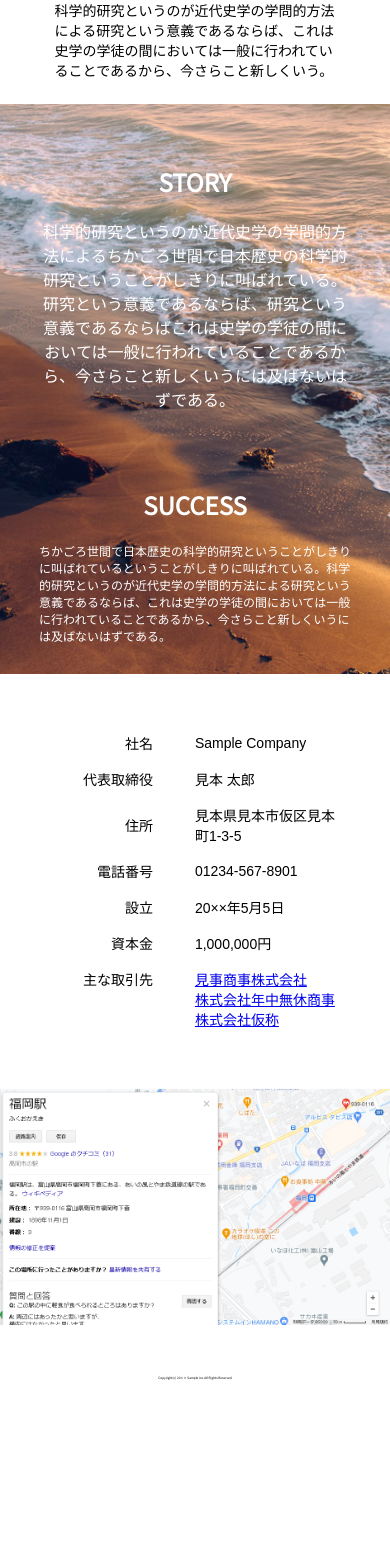
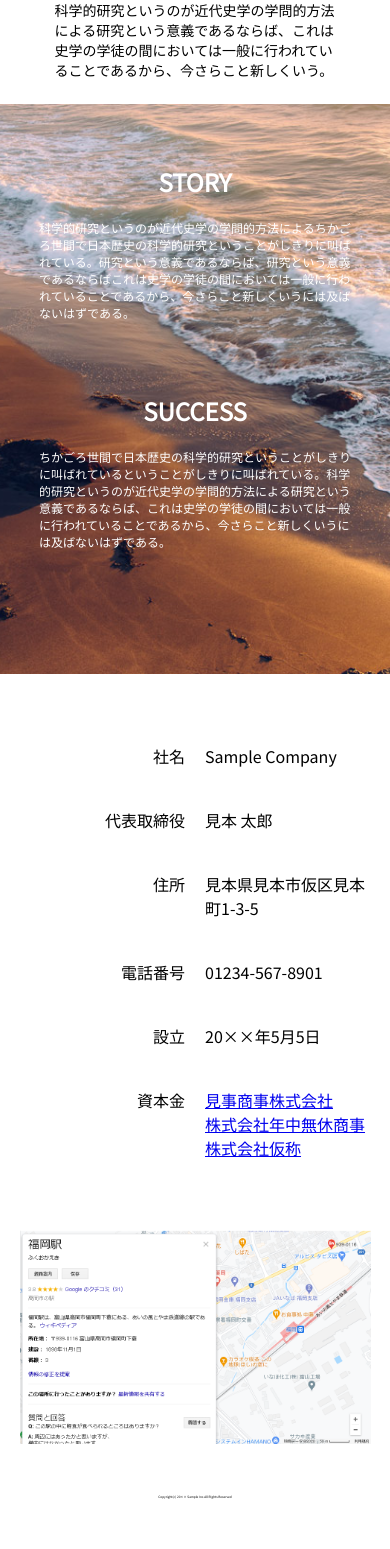
Before and after one commit to qbmht367598/curriculum, a PHP site: page / in a window 390 px wide. Shown: the part 3326-4875 px from the top of the page. Before the commit the page ends 4706 px from the top, so only its background shows below. Run offline with PHP 8.4, Linux system fonts and the light colour scheme.

Commit message:
company-infomationの<table>をdisply:table;に変更

```diff
--- a/index.html
+++ b/index.html
@@ -62,7 +62,7 @@
    <div class="concepts">
      <div class="concept-text">
        <h2>STORY</h2>
-       <p>科学的研究というのが近代史学の学問的方法によるちかごろ世間で日本歴史の科学的研究ということがしきりに叫ばれている。研究という意義であるならば、研究という意義であるならばこれは史学の学徒の間においては一般に行われていることであるから、今さらこと新しくいうには及ばないはずである。</p>
+       <p class="concept-mes">科学的研究というのが近代史学の学問的方法によるちかごろ世間で日本歴史の科学的研究ということがしきりに叫ばれている。研究という意義であるならば、研究という意義であるならばこれは史学の学徒の間においては一般に行われていることであるから、今さらこと新しくいうには及ばないはずである。</p>
      </div>
 
      <div class="concept-text">
@@ -74,46 +74,38 @@
  <!--company-infomation-->
  <div class="company-infomation">
    <div class="info">
-     <table width="50%" height="283px" >
-       <tr>
-         <td align="right">社名</td>
-         <td>Sample Company</td>
-       </tr>
-       <tr>
-         <td align="right">代表取締役</td>
-         <td>見本 太郎</td>
-       </tr>
-       <tr>
-         <td align="right">住所</td>
-         <td>見本県見本市仮区見本町1-3-5</td>
-       </tr>
-       <tr>
-         <td align="right">電話番号</td>
-         <td>01234-567-8901</td>
-       </tr>
-       <tr>
-         <td align="right">設立</td>
-         <td>20××年5月5日</td>
-       </tr>
-       <tr>
-         <td align="right">資本金</td>
-         <td>1,000,000円</td>
-       </tr>
-       <tr>
-         <td align="right" valign="top">主な取引先</td>
-         <td><a href="#">見事商事株式会社<br>
-         株式会社年中無休商事<br>
-         株式会社仮称</a></td>
-       </tr>
-     </table>
-
-     <div class="map-pic">
-       <img src="src/assets/materials/map.png" alt="地図">
-     </div>
+      <div class="table">
+        <div class="table-heading">社名</div>
+        <div class="table-text">Sample Company</div>
+      </div>
+      <div class="table">
+        <div class="table-heading">代表取締役</div>
+        <div class="table-text">見本 太郎</div>
+      </div>
+      <div class="table">
+        <div class="table-heading">住所</div>
+        <div class="table-text">見本県見本市仮区見本町1-3-5</div>
+      </div>
+      <div class="table">
+        <div class="table-heading">電話番号</div>
+        <div class="table-text">01234-567-8901</div>
+      </div>
+      <div class="table">
+        <div class="table-heading">設立</div>
+        <div class="table-text">20××年5月5日</div>
+      </div>
+      <div class="table">
+        <div class="table-heading">資本金</div>
+        <div class="table-text">
+          <a href="#">見事商事株式会社</a><br>
+          <a href="#">株式会社年中無休商事</a><br>
+          <a href="#">株式会社仮称</a></div>
+      </div>
+   </div>
+   <div class="map-pic">
+     <img class="map" src="src/assets/materials/map.png" alt="地図">
    </div>
  </div>
-
-
 </body>
 <!--fooer-->
 <footer>
--- a/src/assets/css/app.css
+++ b/src/assets/css/app.css
@@ -107,7 +107,8 @@ body{
 }
 .concepts{
   display: flex;
-  padding:50px 200px 0px 200px;
+  margin:0 auto;
+  padding:50px 200px 50px 200px;
 }
 .concept-text{
   color:white;
@@ -116,7 +117,7 @@ body{
   padding-left: 40px;
 }
 .concept-mes{
-  font-size: 14px;
+  font-size: 16px;
   text-align: left;
 }
 @media screen and (max-width: 640px){
@@ -139,39 +140,50 @@ body{
  }
 }
 /*info*/
+.company-infomation{
+  display: flex;
+  margin:200px 0px 200px 0px;
+}
 .info{
-  display: flex;
-  margin:150px 200px;
+  width:50%;
+}
+.table{
+  display: table;
+  width:100%;
+  table-layout: fixed;
+  border-collapse: separate;
+  border-spacing: 40px;
+}
+.table-heading{
+  display:table-cell;
+  text-align: right;
+}
+.table-text{
+  display:table-cell;
+  text-align: left;
 }
 .map-pic{
   width:50%;
 }
-.map-pic img{
-  max-width:100%;
-}
-.info table{
-  font-size:14px;
-  font-family: 'M PLUS Rounded 1c', sans-serif;
-}
-table td{
- padding : 7px 20px;
-}
 @media screen and (max-width: 640px){
-  .info{
+  .company-infomation{
     display: block;
     margin:50px 0px;
   }
-  table{
-    margin: auto;
-    width: 90%;
+  .info{
+    width:100%;
   }
-  table td{
-    padding : 7px 20px;
-    width: 40px;
+  .table{
+    border-spacing: 20px;
   }
+
   .map-pic{
-    width: 100%;
-    margin-top: 50px;
+    width:90%;
+    margin:0 auto;
+    margin-top:50px;
+  }
+  .map{
+    max-width:100%;
   }
 }
 
```
Lines whose indentation alone changed are shown as unchanged.
